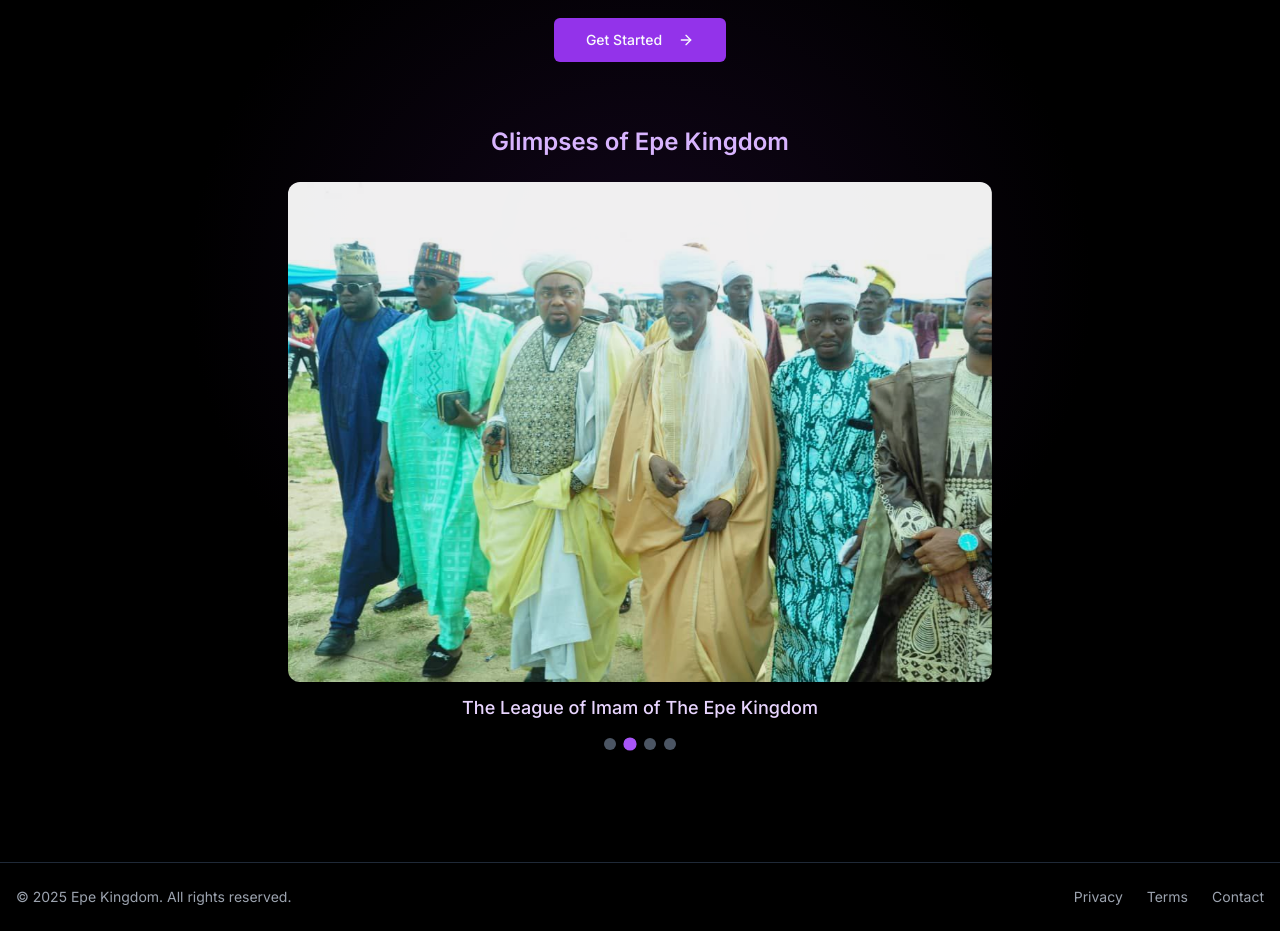
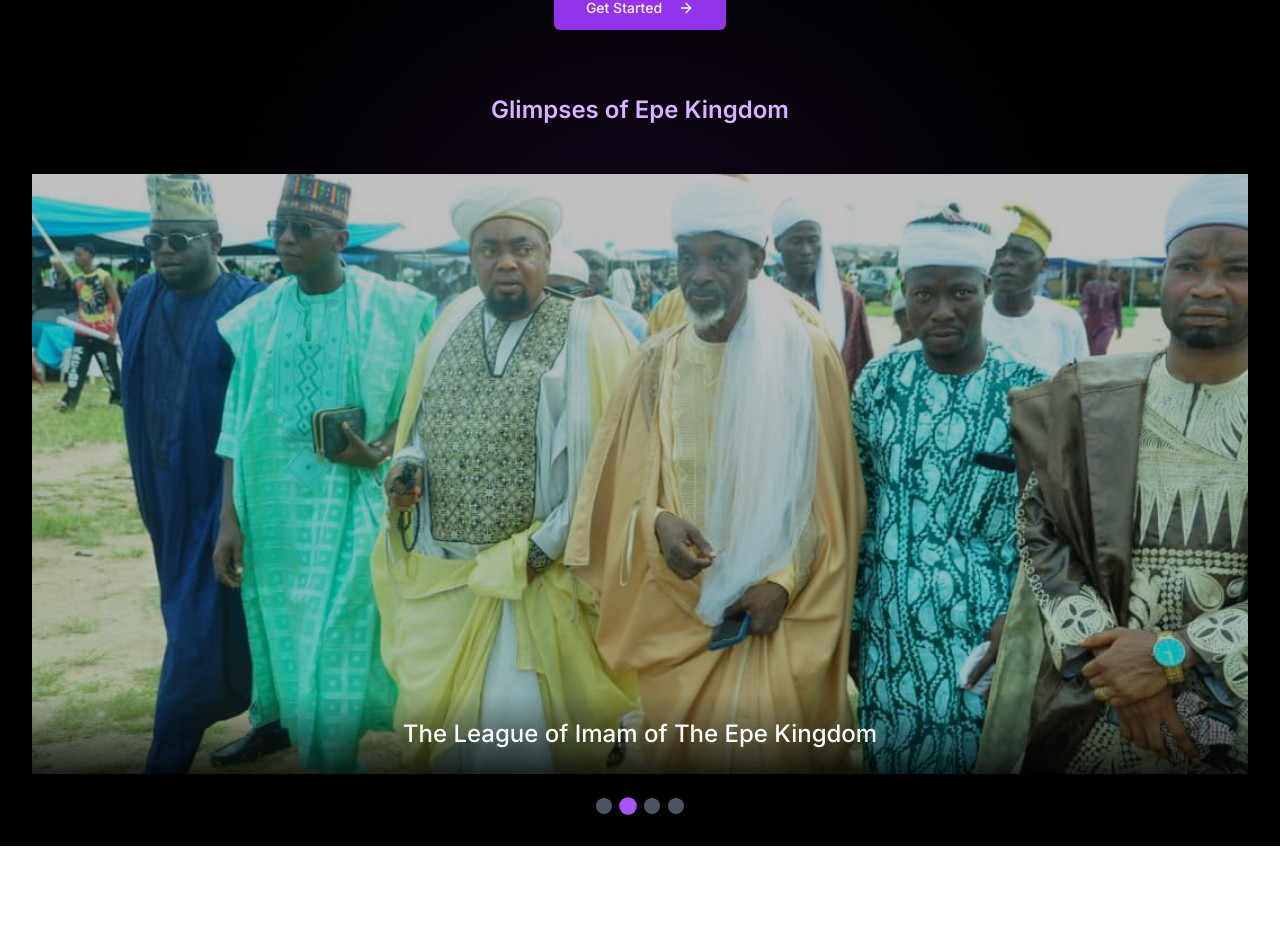
Before and after one commit to Sinfosecurity/epe-kingdom, a Next.js app: page / in a window 1280 px wide. Shown: the part 294-1225 px from the top of the page. After the commit the page ends 1140 px from the top, so only its background shows below. Built offline with nearby package versions, Linux system fonts and the light colour scheme.

Commit message:
Refactor LandingPage and AutoImageSlider components for improved layout and readability

```diff
--- a/app/page.tsx
+++ b/app/page.tsx
@@ -31,44 +31,45 @@ export default function LandingPage() {
   return (
     <div className="min-h-screen bg-black text-white flex flex-col">
       {/* Hero Section */}
-      <main className="flex-1 flex flex-col items-center justify-center text-center px-4 relative overflow-hidden">
+      <main className="flex-1 flex flex-col relative overflow-hidden">
         <div className="absolute inset-0 bg-[radial-gradient(ellipse_at_center,_var(--tw-gradient-stops))] from-purple-900/20 via-black to-black z-0"></div>
 
-        <div className="container mx-auto max-w-4xl relative z-10 py-20">
-          <h1 className="text-4xl md:text-6xl font-bold tracking-tight mb-6">
+        {/* Text Content Section */}
+        <div className="container mx-auto max-w-4xl relative z-10 px-4 pt-12 pb-8 text-center">
+          <h1 className="text-3xl md:text-5xl lg:text-6xl font-bold tracking-tight mb-4 md:mb-6">
             Discover The Rich Heritage of{" "}
             <span className="text-purple-400">Epe Kingdom</span>
           </h1>
-          <p className="text-lg md:text-xl text-gray-300 mb-8 max-w-2xl mx-auto">
+          <p className="text-base md:text-lg lg:text-xl text-gray-300 mb-6 md:mb-8 max-w-2xl mx-auto">
             Explore the festivals, history, culture, and everything about Epe -
             from royal lineage to tourist attractions, all in one place.
           </p>
-          <div className="mb-16">
+          <div className="mb-8">
             <Link href="/dashboard">
               <Button size="lg" className="bg-purple-600 hover:bg-purple-700">
                 Get Started <ArrowRight className="ml-2 h-4 w-4" />
               </Button>
             </Link>
           </div>
+        </div>
 
-          {/* Auto-changing Image Slider */}
-          <div className="mt-12 mb-8">
-            <h2 className="text-2xl font-semibold mb-6 text-purple-300">
+        {/* Full-Width Image Slider Section */}
+        <div className="relative z-10 w-full">
+          <div className="text-center mb-4 px-4">
+            <h2 className="text-xl md:text-2xl font-semibold text-purple-300">
               Glimpses of Epe Kingdom
             </h2>
-            <div className="mx-auto max-w-3xl px-8">
-              <AutoImageSlider images={epeImages} interval={5000} />
-            </div>
+          </div>
+          <div className="w-full p-8">
+            <AutoImageSlider images={epeImages} interval={5000} />
           </div>
         </div>
       </main>
 
       {/* Footer */}
-      <footer className="border-t border-gray-800 py-6">
+      {/* <footer className="border-t border-gray-800 py-6">
         <div className="container mx-auto px-4 flex flex-col md:flex-row justify-between items-center">
-          <p className="text-sm text-gray-400">
-            © {new Date().getFullYear()} Epe Kingdom. All rights reserved.
-          </p>
+          <p className="text-sm text-gray-400">© {new Date().getFullYear()} Epe Kingdom. All rights reserved.</p>
           <div className="flex gap-6 mt-4 md:mt-0">
             <Link href="#" className="text-sm text-gray-400 hover:text-white">
               Privacy
@@ -81,7 +82,7 @@ export default function LandingPage() {
             </Link>
           </div>
         </div>
-      </footer>
+      </footer> */}
     </div>
   );
 }
--- a/components/AutoImageSlider.tsx
+++ b/components/AutoImageSlider.tsx
@@ -16,7 +16,7 @@ interface AutoImageSliderProps {
 
 export function AutoImageSlider({
   images,
-  interval = 3000,
+  interval = 5000,
 }: AutoImageSliderProps) {
   const [currentIndex, setCurrentIndex] = useState(0);
 
@@ -39,9 +39,9 @@ export function AutoImageSlider({
   if (!images.length) return null;
 
   return (
-    <div className="relative">
+    <div className="relative w-full">
       {/* Image container */}
-      <div className="relative overflow-hidden rounded-xl h-[500px]">
+      <div className="relative overflow-hidden w-full h-[300px] sm:h-[400px] md:h-[500px] lg:h-[600px]">
         {images.map((image, index) => (
           <div
             key={index}
@@ -55,23 +55,28 @@ export function AutoImageSlider({
               fill
               className="object-cover"
               priority={index === 0}
+              sizes="100vw"
             />
+            {/* Overlay for better text readability */}
+            <div className="absolute inset-0 bg-black/20 z-10"></div>
           </div>
         ))}
+
+        {/* Caption overlay */}
+        <div className="absolute bottom-0 left-0 right-0 z-20 bg-gradient-to-t from-black/80 to-transparent p-4 md:p-6">
+          <h3 className="text-lg md:text-xl lg:text-2xl font-medium text-center text-white">
+            {images[currentIndex]?.title}
+          </h3>
+        </div>
       </div>
 
-      {/* Caption */}
-      <h3 className="mt-3 text-lg font-medium text-center text-purple-200">
-        {images[currentIndex]?.title}
-      </h3>
-
       {/* Navigation dots */}
-      <div className="flex justify-center mt-4 gap-2">
+      <div className="flex justify-center mt-4 md:mt-6 gap-2 px-4">
         {images.map((_, index) => (
           <button
             key={index}
             onClick={() => goToSlide(index)}
-            className={`w-3 h-3 rounded-full transition-all ${
+            className={`w-3 h-3 md:w-4 md:h-4 rounded-full transition-all ${
               index === currentIndex
                 ? "bg-purple-500 scale-110"
                 : "bg-gray-600 hover:bg-gray-500"
```
